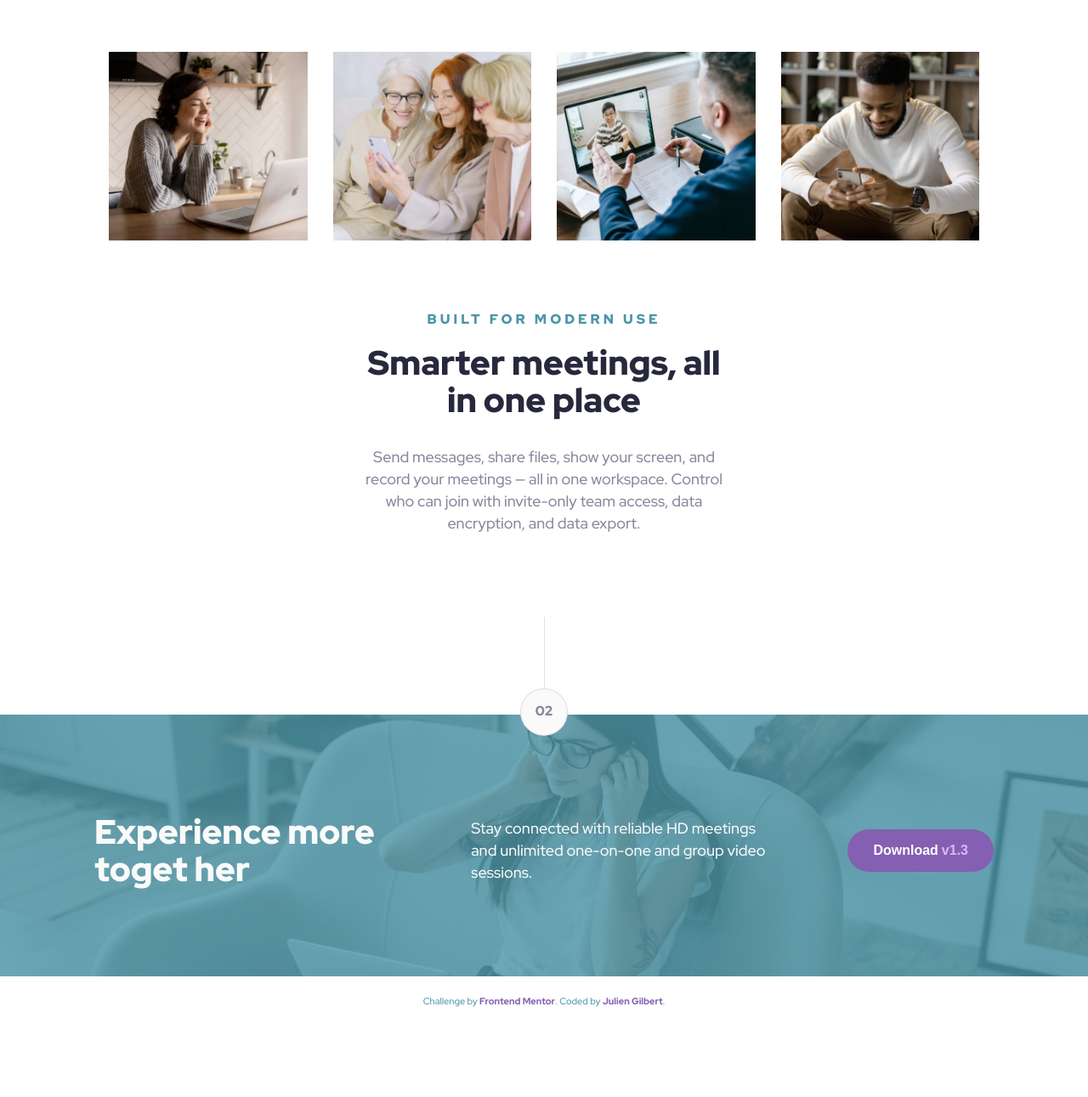
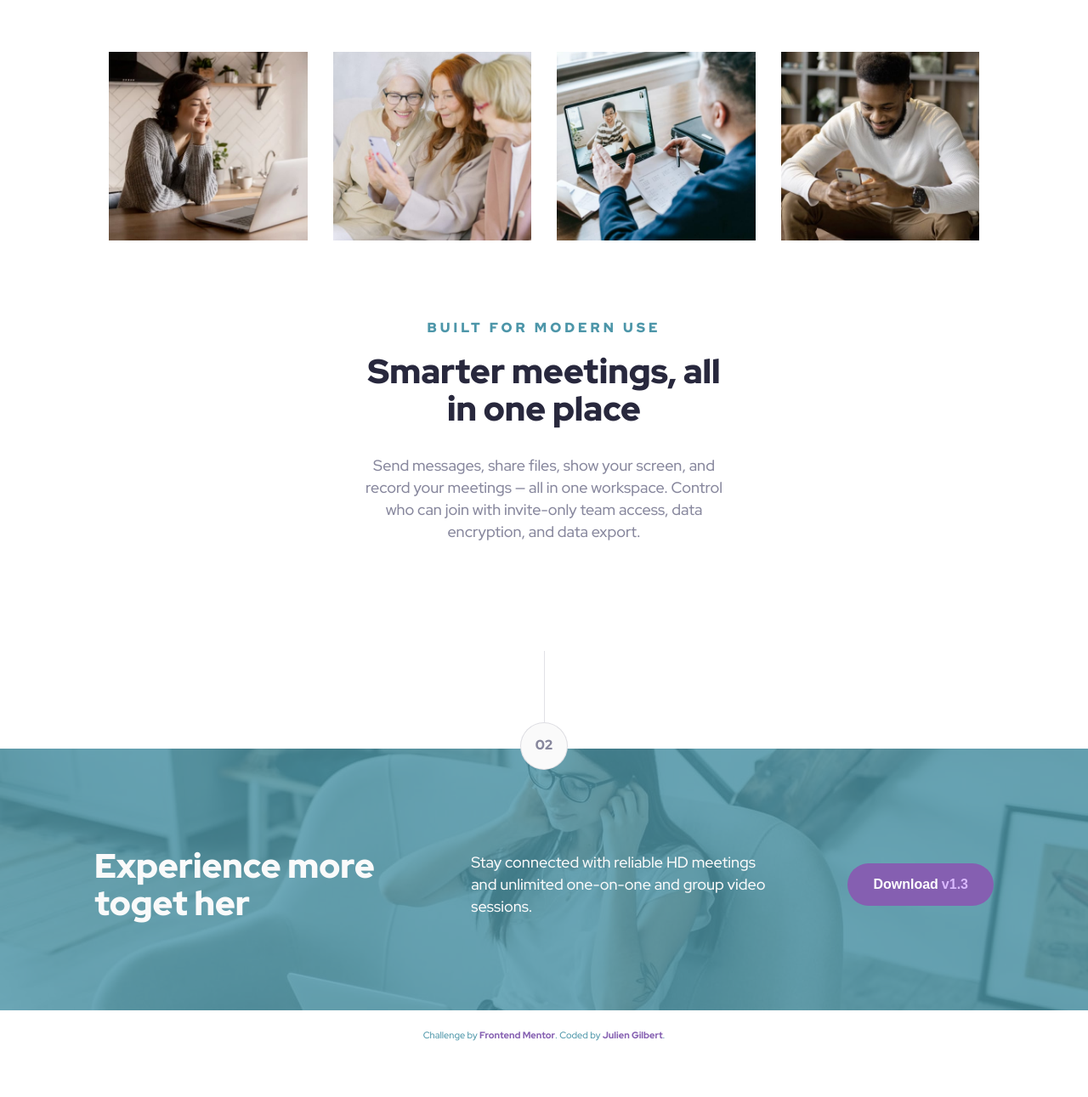
Before and after one commit to juliengDev/Meet-_anding_page, a website: page index.html in a window 1280 px wide. Shown: the part 779-2070 px from the top of the page at 85% size. Before the commit the page ends 2030 px from the top, so only its background shows below. Drawn offline with Linux system fonts and the light colour scheme.

Commit message:
fixing preview

```diff
--- a/index.html
+++ b/index.html
@@ -67,26 +67,21 @@
         <span class="number__item">02</span>
       </section>
     </main>
-
     <footer class="footer">
       <h2 class="ft-secondary-heading footer__title "> Experience more toget her</h2>
       <p class="footer__txt"> Stay connected with reliable HD meetings and unlimited one-on-one and group video
         sessions.</p>
       <button class="btn footer__btn btn__purple-default">Download <span class="cl-purple">v1.3</span></button>
-
     </footer>
-
-
-
-
-
-
+    <section>
       <div class="attribution">
         Challenge by <a class="attribution__credit" href="https://www.frontendmentor.io?ref=challenge"
           target="_blank">Frontend
           Mentor</a>.
         Coded by <a class="attribution__credit" href="#">Julien Gilbert</a>.
       </div>
+    </section>
+
   </div>
 </body>
 
--- a/sass/layout/_header.scss
+++ b/sass/layout/_header.scss
@@ -36,6 +36,7 @@
       }
       &-right {
         right: 0;
+        margin-top: 5.5rem;
 
         @include respond(desktop) {
           right: -1.5%;
--- a/sass/pages/_home.scss
+++ b/sass/pages/_home.scss
@@ -11,7 +11,7 @@
 
 .content {
   width: min(54rem, 100%);
-  margin: 8rem auto 7.2rem;
+  margin: 9rem auto 10.2rem;
   text-align: center;
   @include respond(phone) {
     margin: 6rem auto 6.4 rem;
```
Also changed, not shown: public/css/style.css, 1 other file. Lines whose indentation alone changed are shown as unchanged.
